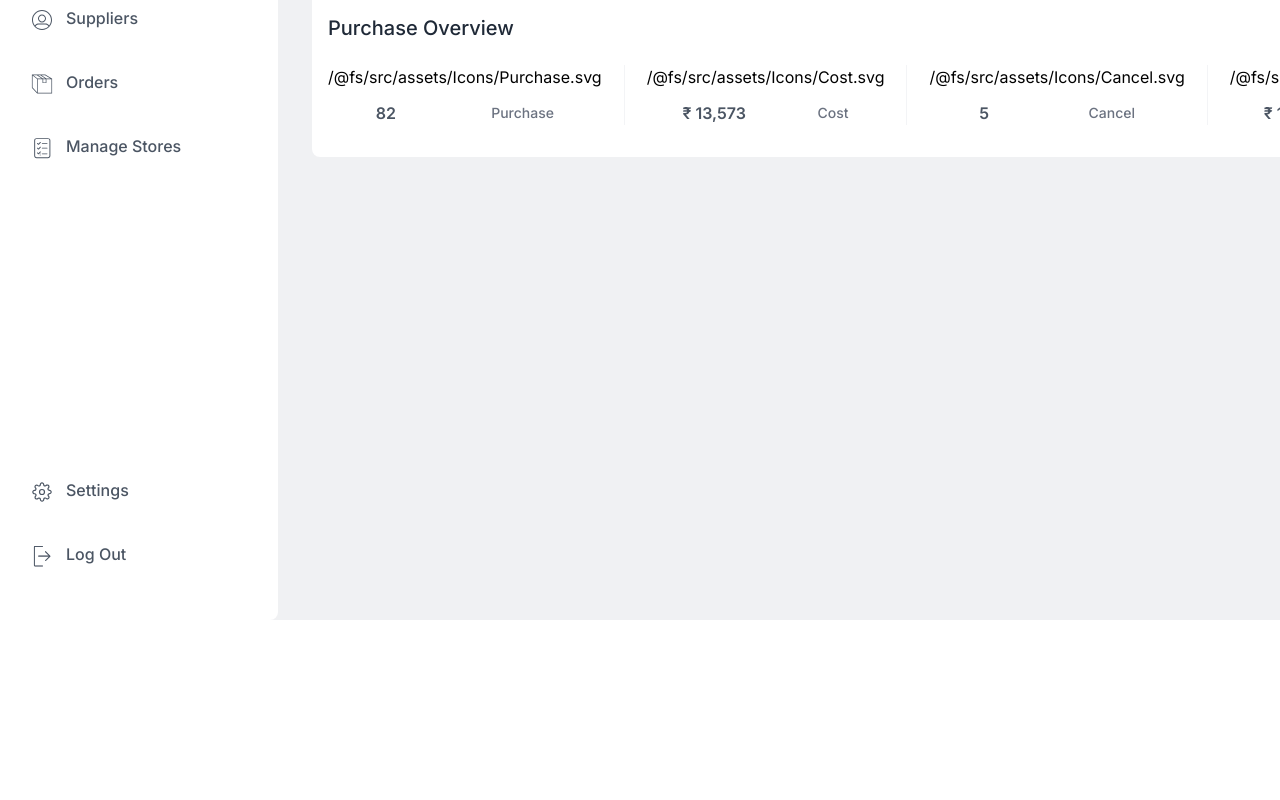
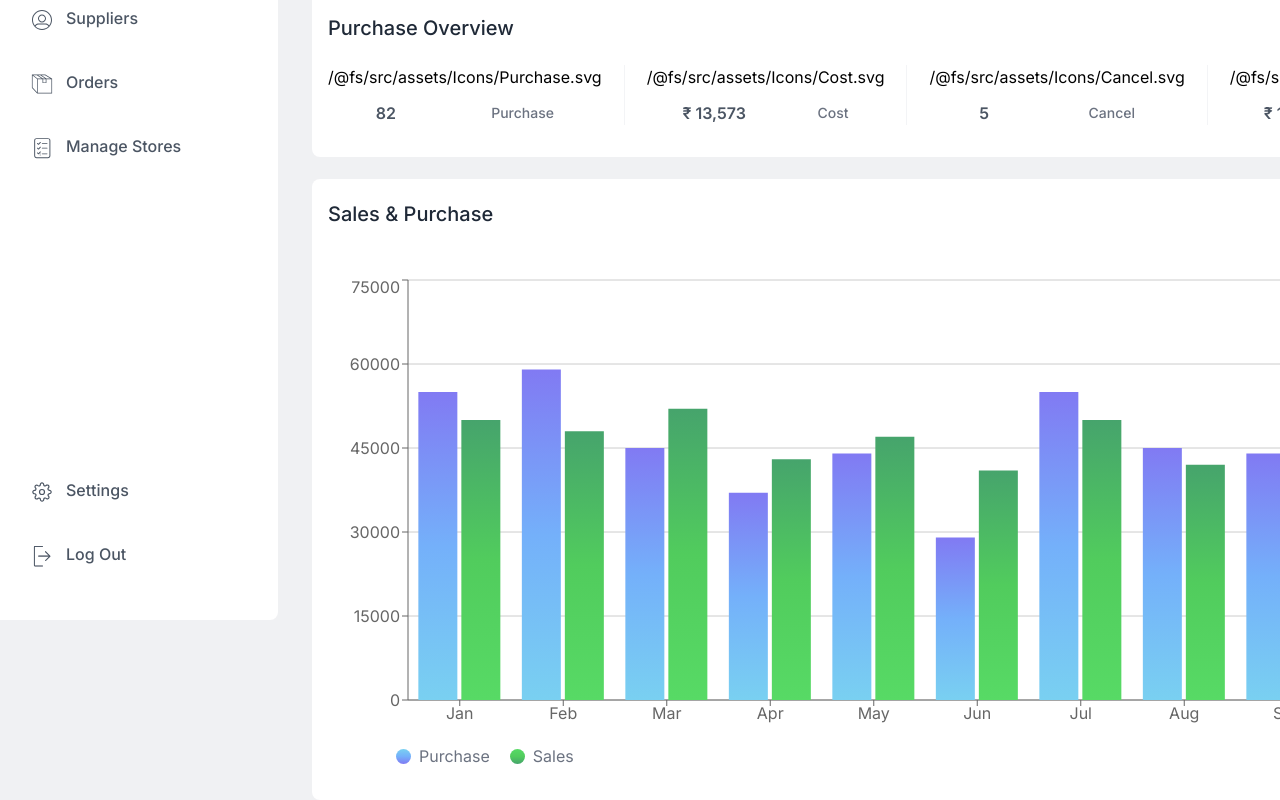
Before and after one commit to Zengoozz/Inventory-Management, a React (Vite) app: page / in a window 1280 px wide. Shown: the part 309-1109 px from the top of the page. Before the commit the page ends 929 px from the top, so only its background shows below. Built offline with nearby package versions, Linux system fonts and the light colour scheme.

Commit message:
BarChartGraph

```diff
--- a/package.json
+++ b/package.json
@@ -16,7 +16,8 @@
     "@fortawesome/free-solid-svg-icons": "^6.6.0",
     "@fortawesome/react-fontawesome": "^0.2.2",
     "react": "^18.3.1",
-    "react-dom": "^18.3.1"
+    "react-dom": "^18.3.1",
+    "recharts": "^2.13.3"
   },
   "devDependencies": {
     "@eslint/js": "^9.13.0",
--- a/src/Components/Hero/CardsData.tsx
+++ b/src/Components/Hero/CardsData.tsx
@@ -12,15 +12,22 @@ import Categories from "../../assets/Icons/Categories.svg";
 export type Icon = {
    Name: string;
    Icon: string;
-   Quantity: number;
-   IsCash: boolean;
+   Quantity?: number;
+   IsCash?: boolean;
 };
+
+export type GraphData = {
+   xAxisName: string;
+   yAxisVal1: number;
+   yAxisVal2: number;
+}
 
 export type CardData = {
    Index: number;
    Title: string;
-   Type: string; // O >> Overview , S >> Summary, G >> Graph
-   Icons: Icon[];
+   Type: string;// O >> Overview , S >> Summary, G >> Graph
+   Icons?: Icon[];
+   GraphsData?: GraphData[];
 };
 
 export const CardsListData: CardData[] = [
@@ -124,4 +131,61 @@ export const CardsListData: CardData[] = [
          },
       ],
    },
+   {
+      Index: 4,
+      Title: "sales & purchase",
+      Type: "G",
+      GraphsData: [
+         {
+            xAxisName: "Jan",
+            yAxisVal1: 55000,
+            yAxisVal2: 50000,
+         },
+         {
+            xAxisName: "Feb",
+            yAxisVal1: 59000,
+            yAxisVal2: 48000,
+         },
+         {
+            xAxisName: "Mar",
+            yAxisVal1: 45000,
+            yAxisVal2: 52000,
+         },
+         {
+            xAxisName: "Apr",
+            yAxisVal1: 37000,
+            yAxisVal2: 43000,
+         },
+         {
+            xAxisName: "May",
+            yAxisVal1: 44000,
+            yAxisVal2: 47000,
+         },
+         {
+            xAxisName: "Jun",
+            yAxisVal1: 29000,
+            yAxisVal2: 41000,
+         },
+         {
+            xAxisName: "Jul",
+            yAxisVal1: 55000,
+            yAxisVal2: 50000,
+         },
+         {
+            xAxisName: "Aug",
+            yAxisVal1: 45000,
+            yAxisVal2: 42000,
+         },
+         {
+            xAxisName: "Sep",
+            yAxisVal1: 44000,
+            yAxisVal2: 43000,
+         },
+         {
+            xAxisName: "Oct",
+            yAxisVal1: 37000,
+            yAxisVal2: 43000,
+         }
+      ],
+   }
 ];
--- a/src/Components/Hero/CardsList.tsx
+++ b/src/Components/Hero/CardsList.tsx
@@ -1,5 +1,6 @@
 import CardItem from "./CardItem";
 import { CardsListData } from "./CardsData";
+import GraphicalCardItem from "./GraphicalCardItem";
 
 const CardsList = () => {
    return (
@@ -12,12 +13,19 @@ const CardsList = () => {
                   </div>
                );
             }
-            if(c.Type == "S"){
-              return (
-                <div className="col-start-2">
-                   <CardItem cardData={c} />
-                </div>
-             );
+            if (c.Type == "S") {
+               return (
+                  <div className="col-start-2">
+                     <CardItem cardData={c} />
+                  </div>
+               );
+            }
+            if (c.Type == "G") {
+               return (
+                  <div>
+                     <GraphicalCardItem {...c} />
+                  </div>
+               );
             }
          })}
       </div>
--- /dev/null
+++ b/src/Components/Hero/Graph/AreaChartGraph.tsx
@@ -0,0 +1,16 @@
+// import { ResponsiveContainer } from "recharts";
+import { CardData } from "../CardsData";
+
+
+export const AreaChartGraph : React.FC<CardData> = () => {
+   return (
+      // <ResponsiveContainer
+      //    width="100%"
+      //    height="100%"
+      //    maxHeight={500}
+      //    className={"mt-10"}
+      // >
+      // </ResponsiveContainer>
+      <></>
+   );
+};
--- /dev/null
+++ b/src/Components/Hero/Graph/BarChartGraph.tsx
@@ -0,0 +1,224 @@
+import {
+   Bar,
+   BarChart,
+   CartesianGrid,
+   Legend,
+   Rectangle,
+   ResponsiveContainer,
+   Tooltip,
+   XAxis,
+   YAxis,
+} from "recharts";
+import { CardData } from "../CardsData";
+
+export const BarChartGraph: React.FC<CardData> = (props) => {
+   return (
+      <ResponsiveContainer
+         width="100%"
+         height="100%"
+         maxHeight={500}
+         className={"mt-10"}
+      >
+         <BarChart
+            width={500}
+            height={300}
+            data={props.GraphsData}
+            margin={{
+               top: 5,
+               right: 30,
+               left: 20,
+               bottom: 5,
+            }}
+         >
+            <defs>
+               <linearGradient
+                  id="barGradient1"
+                  x1="0"
+                  y1="0"
+                  x2="0"
+                  y2="1"
+               >
+                  <stop
+                     offset="0%"
+                     stopColor="#817AF3"
+                     stopOpacity={1}
+                  />
+                  <stop
+                     offset="50%"
+                     stopColor="#74B0FA"
+                     stopOpacity={1}
+                  />
+                  <stop
+                     offset="100%"
+                     stopColor="#79D0F1"
+                     stopOpacity={1}
+                  />
+               </linearGradient>
+
+               <linearGradient
+                  id="barGradient1Reverse"
+                  x1="0"
+                  y1="0"
+                  x2="0"
+                  y2="1"
+               >
+                  <stop
+                     offset="0%"
+                     stopColor="#79D0F1"
+                     stopOpacity={1}
+                  />
+                  <stop
+                     offset="50%"
+                     stopColor="#74B0FA"
+                     stopOpacity={1}
+                  />
+                  <stop
+                     offset="100%"
+                     stopColor="#817AF3"
+                     stopOpacity={1}
+                  />
+               </linearGradient>
+
+               <linearGradient
+                  id="barGradient2"
+                  x1="0"
+                  y1="0"
+                  x2="0"
+                  y2="1"
+               >
+                  <stop
+                     offset="0%"
+                     stopColor="#46A46C"
+                     stopOpacity={1}
+                  />
+                  <stop
+                     offset="50%"
+                     stopColor="#51CC5D"
+                     stopOpacity={1}
+                  />
+                  <stop
+                     offset="100%"
+                     stopColor="#57DA65"
+                     stopOpacity={1}
+                  />
+               </linearGradient>
+
+               <linearGradient
+                  id="barGradient2Reverse"
+                  x1="0"
+                  y1="0"
+                  x2="0"
+                  y2="1"
+               >
+                  <stop
+                     offset="0%"
+                     stopColor="#57DA65"
+                     stopOpacity={1}
+                  />
+                  <stop
+                     offset="50%"
+                     stopColor="#51CC5D"
+                     stopOpacity={1}
+                  />
+                  <stop
+                     offset="100%"
+                     stopColor="#46A46C"
+                     stopOpacity={1}
+                  />
+               </linearGradient>
+            </defs>
+
+            <CartesianGrid
+               vertical={false}
+               strokeDasharray="0 0"
+               stroke="#CCC"
+            />
+
+            <XAxis dataKey="xAxisName" />
+
+            <YAxis tickCount={6} />
+
+            <Tooltip />
+
+            <Legend content={<RenderLegend />} />
+
+            <Bar
+               dataKey="yAxisVal1"
+               name="Purchase"
+               fill="url(#barGradient1)"
+               activeBar={
+                  <Rectangle
+                     fill="url(#barGradient1Reverse)"
+                     stroke="white"
+                  />
+               }
+            />
+
+            <Bar
+               dataKey="yAxisVal2"
+               name="Sales"
+               fill="url(#barGradient2)"
+               activeBar={
+                  <Rectangle
+                     fill="url(#barGradient2Reverse)"
+                     stroke="white"
+                  />
+               }
+            />
+         </BarChart>
+      </ResponsiveContainer>
+   );
+};
+
+interface LegendPayload {
+   value: string; // The label for the legend item
+   color: string; // The color associated with the legend item
+}
+
+interface RenderLegendProps {
+   payload?: LegendPayload[]; // The payload array passed by Recharts
+}
+
+type Gradient = {
+   id: string;
+   colors: string[];
+};
+
+const gradients: Gradient[] = [
+   {
+      id: "gradient1",
+      colors: ["#817AF3", "#74B0FA", "#79D0F1"],
+   },
+   {
+      id: "gradient2",
+      colors: ["#46A46C", "#51CC5D", "#57DA65"],
+   },
+];
+
+const RenderLegend: React.FC<RenderLegendProps> = ({ payload }) => {
+   return (
+      <ul
+         className="w-full mt-4 ml-12 flex gap-5"
+         style={{ listStyleType: "none", padding: 0 }}
+      >
+         {payload?.map((entry, index) => (
+            <li
+               key={`item-${index}`}
+               className="duration-300 hover:cursor-pointer hover:font-semibold"
+               style={{ display: "flex", alignItems: "center", marginBottom: 4 }}
+            >
+               <div
+                  style={{
+                     width: 15,
+                     height: 15,
+                     borderRadius: "50%",
+                     background: `linear-gradient(to top, ${gradients[index].colors[0]}, ${gradients[index].colors[1]}, ${gradients[index].colors[2]})`,
+                     marginRight: 8,
+                  }}
+               />
+               <span className="text-gray-500 text-base">{entry.value}</span>
+            </li>
+         ))}
+      </ul>
+   );
+};
--- /dev/null
+++ b/src/Components/Hero/GraphicalCardItem.tsx
@@ -0,0 +1,32 @@
+import IconFactory from "../IconFactory";
+import { listOfPaths } from "../iconsSvgPath";
+import { CardData } from "./CardsData";
+import { BarChartGraph } from "./Graph/BarChartGraph";
+
+const GraphicalCardItem: React.FC<CardData> = (props) => {
+   const compPadding =
+      props.Type == "O"
+         ? "pt-5 pb-[1.563rem] px-4"
+         : props.Type == "S"
+         ? "pt-5 pb-[0.813rem] px-4"
+         : "pt-5 pb-[1.563rem] px-4";
+
+   const calendarIcon = listOfPaths.filter((c) => c.name == "calendar");
+
+   return (
+      <div className={`${compPadding} h-full rounded-lg bg-white`}>
+         <span className="flex justify-between">
+            <h1 className="inline text-customXl text-gray-800 font-medium capitalize">
+               {props.Title}
+            </h1>
+            <button className="flex px-4 py-[0.375rem] text-gray-600 text-base font-medium border-2 border-gray-100 rounded-[4px] duration-150 hover:border-gray-300 hover:font-semibold">
+               <IconFactory {...calendarIcon[0]} />
+               <span className="ml-2 capitalize">weekly</span>
+            </button>
+         </span>
+         <>{props.Type == "G" && <BarChartGraph {...props} />}</>
+      </div>
+   );
+};
+
+export default GraphicalCardItem;
--- a/src/Components/Hero/InfoItem.tsx
+++ b/src/Components/Hero/InfoItem.tsx
@@ -26,7 +26,7 @@ const InfoItem = (props: props) => {
    };
 
    const quantity =
-      props.icon.IsCash && props.icon.Quantity.toString().length > 4
+      props.icon.IsCash && props.icon.Quantity != undefined && props.icon.Quantity.toString().length > 4
          ? formatCash(props.icon.Quantity)
          : props.icon.Quantity;
 
--- a/src/Components/iconsSvgPath.ts
+++ b/src/Components/iconsSvgPath.ts
@@ -8,6 +8,7 @@ import Order from '../assets/Icons/Order.svg?raw';
 import ManageStore from '../assets/Icons/ManageStore.svg?raw';
 import Settings from '../assets/Icons/Settings.svg?raw';
 import LogOut from '../assets/Icons/LogOut.svg?raw';
+import Calendar from '../assets/Icons/Calendar.svg?raw';
 
 
 export type PathObject = {
@@ -133,4 +134,13 @@ export const listOfPaths: PathObject[] = [
         fill: true,
         stroke: false
     },
+    {
+        name: "calendar",
+        path: getPathData(Calendar),
+        grayLevel: 600,
+        fill: true,
+        stroke: false,
+        width: 20,
+        height: 20
+    },
 ];
```
Also changed, not shown: src/Components/Hero/CardItem.tsx (+5 -5 lines), src/assets/Icons/Calendar.svg (added), 1 other file (tests, documents, lock files or other folders).
